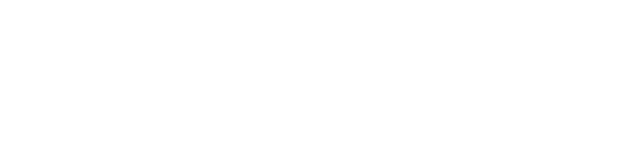
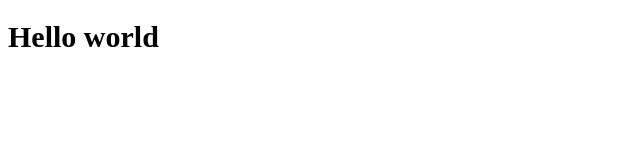
Before and after one commit to Dhiraj9850/test, a plain HTML site: page index.html in a window 1280 px wide. Shown: the whole page, without its empty margins (0-640 px from the left). Drawn offline with Linux system fonts and the light colour scheme.

Commit message:
h1 added with style

```diff
--- a/index.html
+++ b/index.html
@@ -7,6 +7,6 @@
     <link rel="stylesheet" href="./style.css">
 </head>
 <body>
-
+    <h1>Hello world</h1>
 </body>
 </html>
--- a/style.css
+++ b/style.css
@@ -0,0 +1,3 @@
+h1{
+    font-size: 30px;
+}
```
